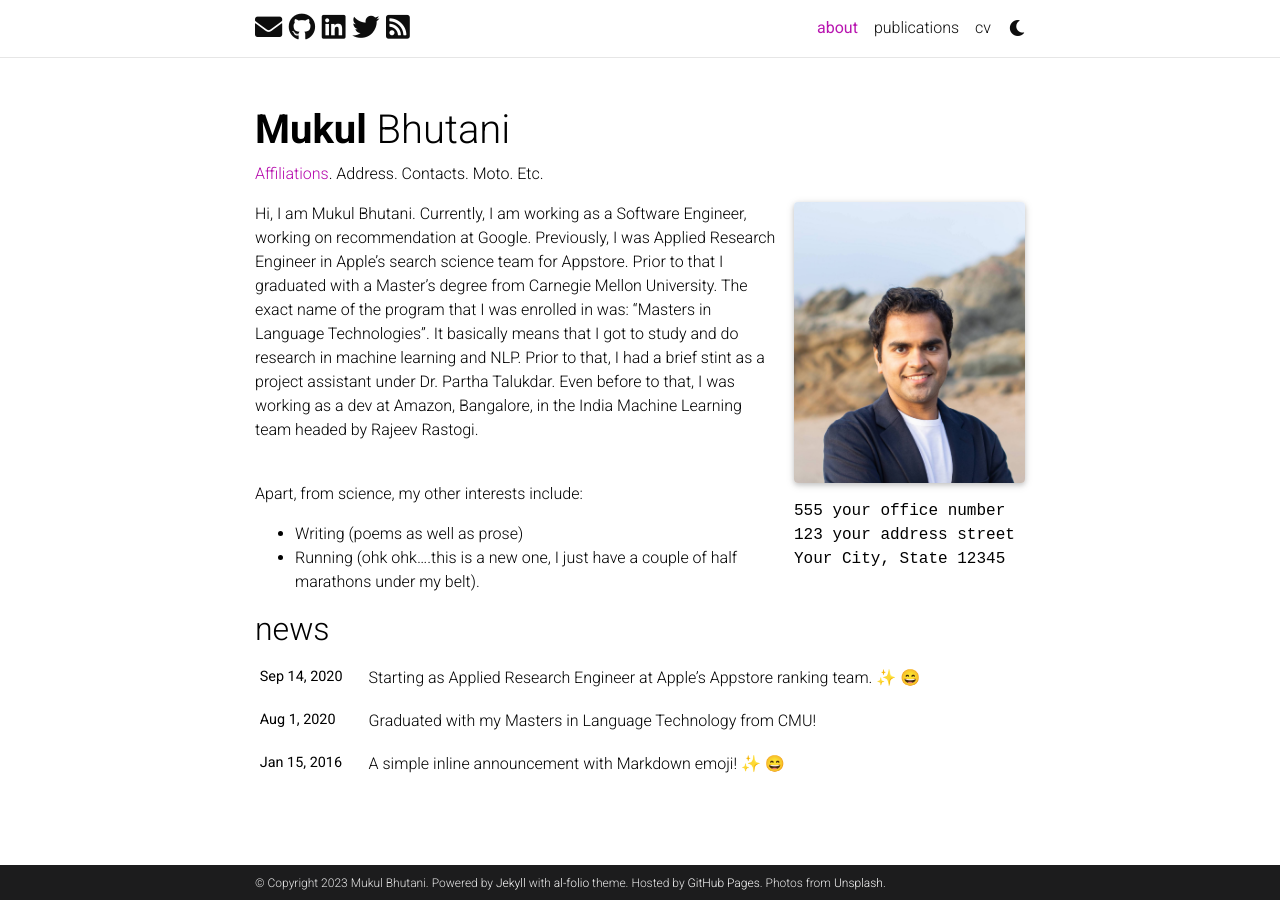
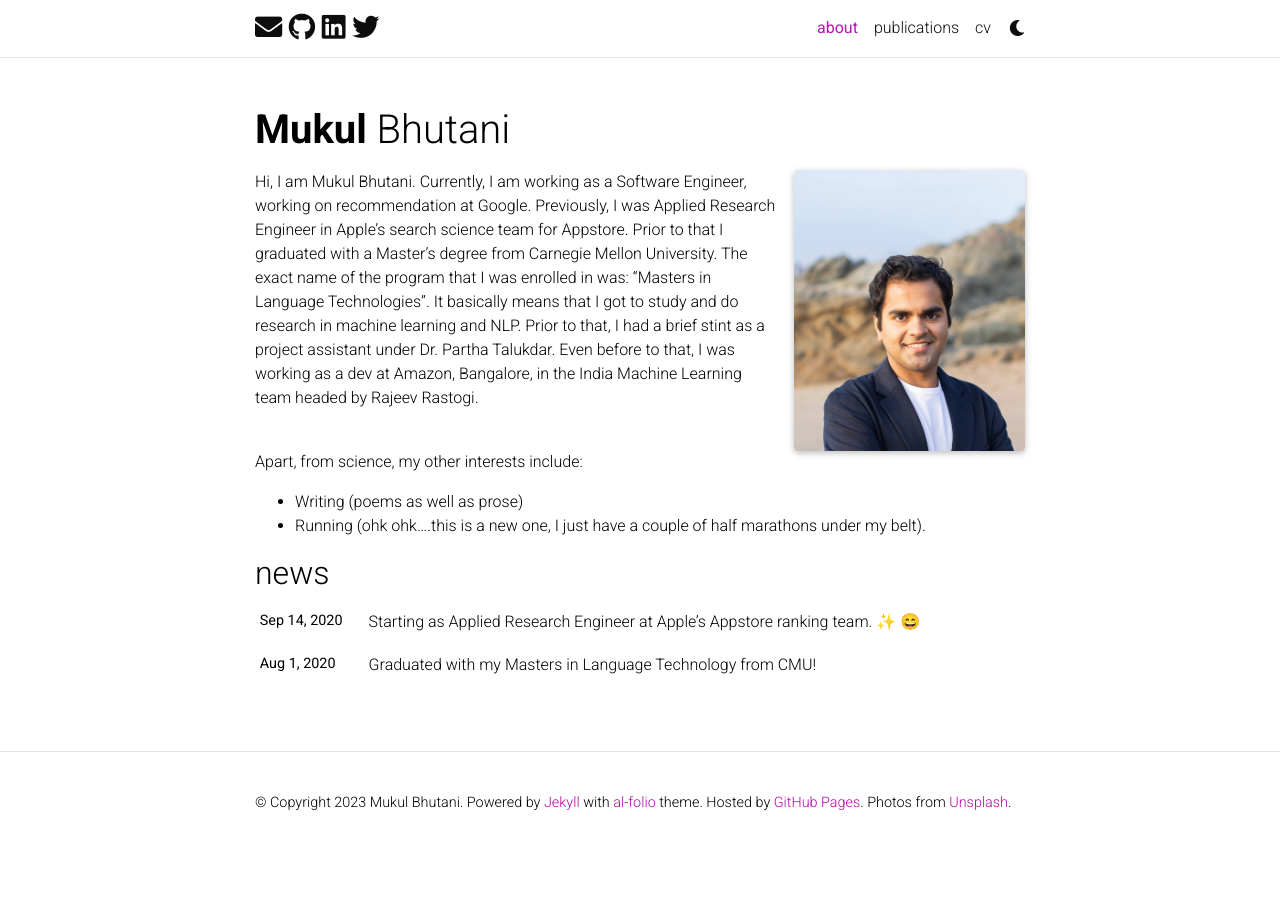
Before and after one commit to muk343/muk343.github.io, a Jekyll site: the page built from _pages/about.md, in a window 1280 px wide. Built offline with Jekyll 4.4.1, drawn with Linux system fonts in a browser that asks for light colours; full-size pictures stand in for the smaller copies a plugin makes; emoji names are drawn with the system emoji font; comment, search, counter and statistics services are not loaded; a style sheet for code colours, icons or effects is not loaded.

Commit message:
updated about page and removed boilerplate

```diff
--- a/_config.yml
+++ b/_config.yml
@@ -41,14 +41,14 @@ repo_theme_dark: dark           # https://github.com/anuraghazra/github-readme-s
 # will use title and url fields
 # Take a look to https://github.com/jekyll/jekyll-feed for more customization
 
-rss_icon: true
+rss_icon: false
 
 # -----------------------------------------------------------------------------
 # Layout
 # -----------------------------------------------------------------------------
 
 navbar_fixed: true
-footer_fixed: true
+footer_fixed: false
 
 # Dimensions
 max_width: 800px
--- a/_pages/about.md
+++ b/_pages/about.md
@@ -2,16 +2,12 @@
 layout: about
 title: about
 permalink: /
-subtitle: <a href='#'>Affiliations</a>. Address. Contacts. Moto. Etc.
+[//]: # subtitle: <a href='#'>Affiliations</a>. Address. Contacts. Moto. Etc.
 
 profile:
   align: right
   image: prof_pic.jpg
   image_circular: false # crops the image to make it circular
-  address: >
-    <p>555 your office number</p>
-    <p>123 your address street</p>
-    <p>Your City, State 12345</p>
 
 news: true  # includes a list of news items
 selected_papers: false # includes a list of papers marked as "selected={true}"
```
Also changed, not shown: _news/announcement_3.md (deleted, +0 -7 lines).
